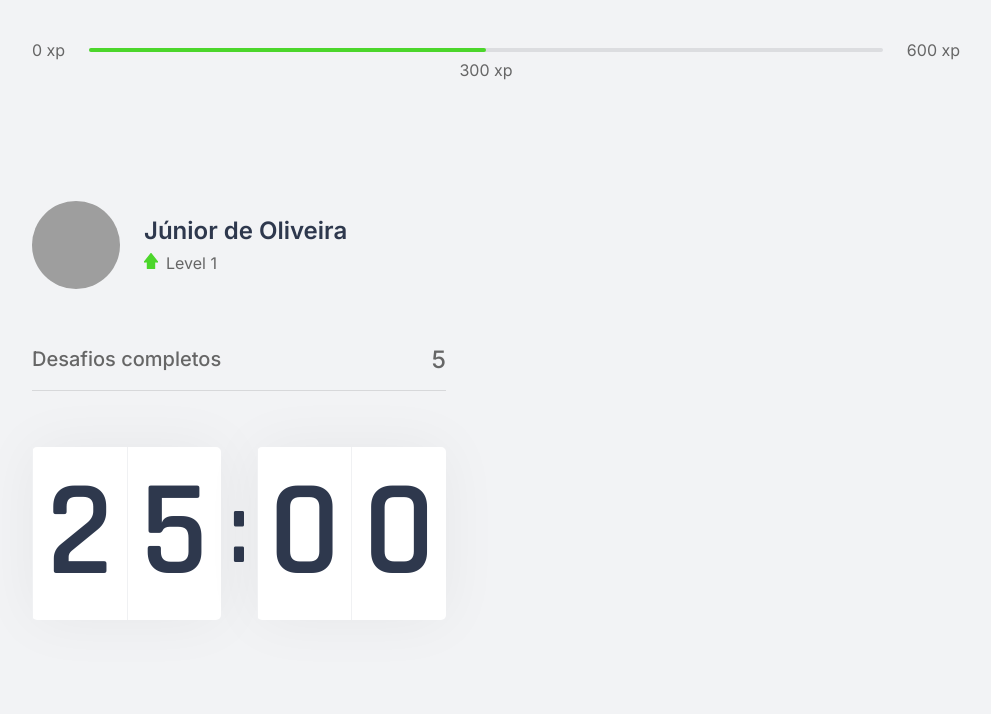
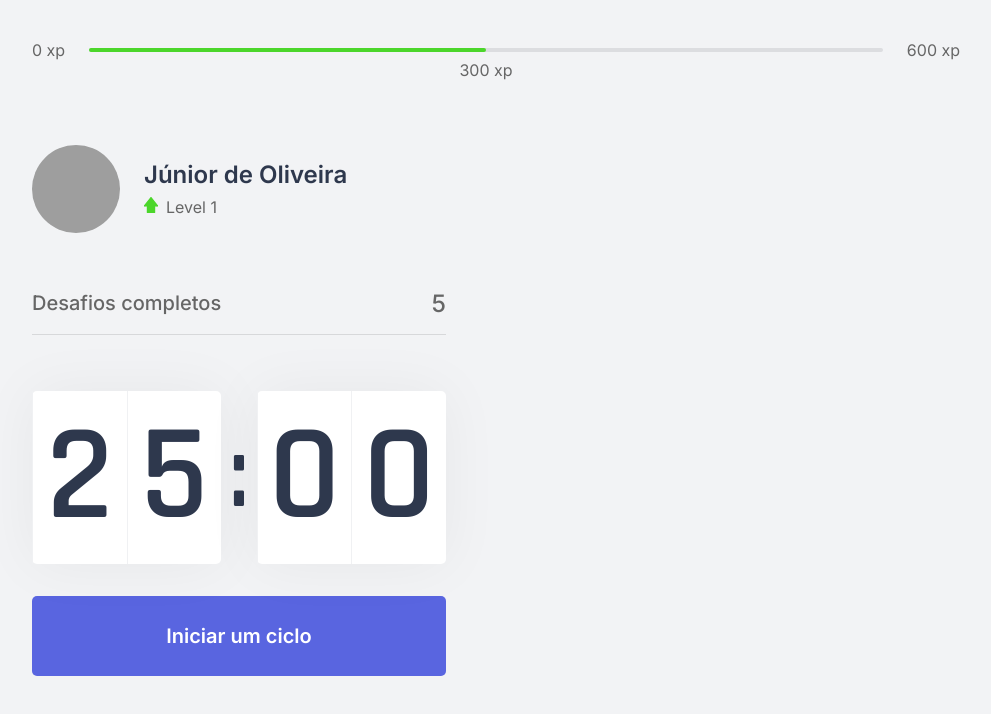
Before and after one commit to ellismarjr/moveit-nextjs, a Next.js app: page / in a window 1280 px wide. Shown: the top 714 px of the page, without its empty margins (144-1135 px from the left). Built offline with nearby package versions, Linux system fonts and the light colour scheme; grey boxes are pictures that could not be loaded.

Commit message:
chore: initiate function countdown

```diff
--- a/src/components/Countdown.tsx
+++ b/src/components/Countdown.tsx
@@ -1,17 +1,42 @@
+import { useState, useEffect } from 'react';
 import styles from '../styles/components/Countdown.module.css';
 
 export function Countdown() {
+  const [time, setTime] = useState(25 * 60);
+  const [active, setActive] = useState(false);
+
+  const minutes = Math.floor(time / 60);
+  const seconds = time % 60;
+
+  const [minuteLeft, minuteRight] = String(minutes).padStart(2, '0').split('');
+  const [secondLeft, secondRight] = String(seconds).padStart(2, '0').split('');
+
+  function startCountdown() {
+    setActive(true);
+  }
+
+  useEffect(() => {
+    if (active && time > 0 ) {
+      setTimeout(() => {
+        setTime(time - 1);
+      }, 1000)
+    }
+  }, [active, time]);
+
   return (
-    <div className={styles.countdownContainer}>
-      <div>
-        <span>2</span>
-        <span>5</span>
+    <div>
+      <div className={styles.countdownContainer}>
+        <div>
+          <span>{minuteLeft}</span>
+          <span>{minuteRight}</span>
+        </div>
+        <span>:</span>
+        <div>
+          <span>{secondLeft}</span>
+          <span>{secondRight}</span>
+        </div>
       </div>
-      <span>:</span>
-      <div>
-        <span>0</span>
-        <span>0</span>
-      </div>
+      <button type="button" className={styles.countdownButton} onClick={startCountdown}>Iniciar um ciclo</button>
     </div>
   );
 }
--- a/src/pages/_document.tsx
+++ b/src/pages/_document.tsx
@@ -5,6 +5,7 @@
     return (
       <Html>
         <Head>
+          <link rel="shortcut icon" href="favicon.png" type="image/png"/>
           <link rel="preconnect" href="https://fonts.gstatic.com" />
           <link href="https://fonts.googleapis.com/css2?family=Inter:wght@400;500;600&family=Rajdhani:wght@600&display=swap" rel="stylesheet" />
         </Head>
--- a/src/pages/index.tsx
+++ b/src/pages/index.tsx
@@ -10,7 +10,7 @@
   return (
     <div className={styles.container}>
       <Head>
-        <title>Início | moveit</title>
+        <title>Início | move.it</title>
       </Head>
       <ExperienceBar />
 
--- a/src/styles/components/Countdown.module.css
+++ b/src/styles/components/Countdown.module.css
@@ -36,3 +36,29 @@
   font-size: 6.25rem;
   margin: 0 0.5rem;
 }
+
+.countdownButton {
+  width: 100%;
+  height: 5rem;
+
+  margin-top: 2rem;
+
+  display: flex;
+  align-items: center;
+  justify-content: center;
+
+  border: 0;
+  border-radius: 5px;
+
+  background: var(--blue);
+  color: var(--white);
+
+  font-size: 1.25rem;
+  font-weight: 600;
+
+  transition: background-color 0.2s;
+}
+
+.countdownButton:hover {
+  background: var(--blue-dark);
+}
--- a/src/styles/global.css
+++ b/src/styles/global.css
@@ -14,7 +14,7 @@
   --red: #e83f5b;
   --green: #4cd62b;
   --blue: #5965e0;
-  --blue-ark: #4953b8;
+  --blue-dark: #4953b8;
   --blue-twitter: #2aa9e0;
 }
 
```
